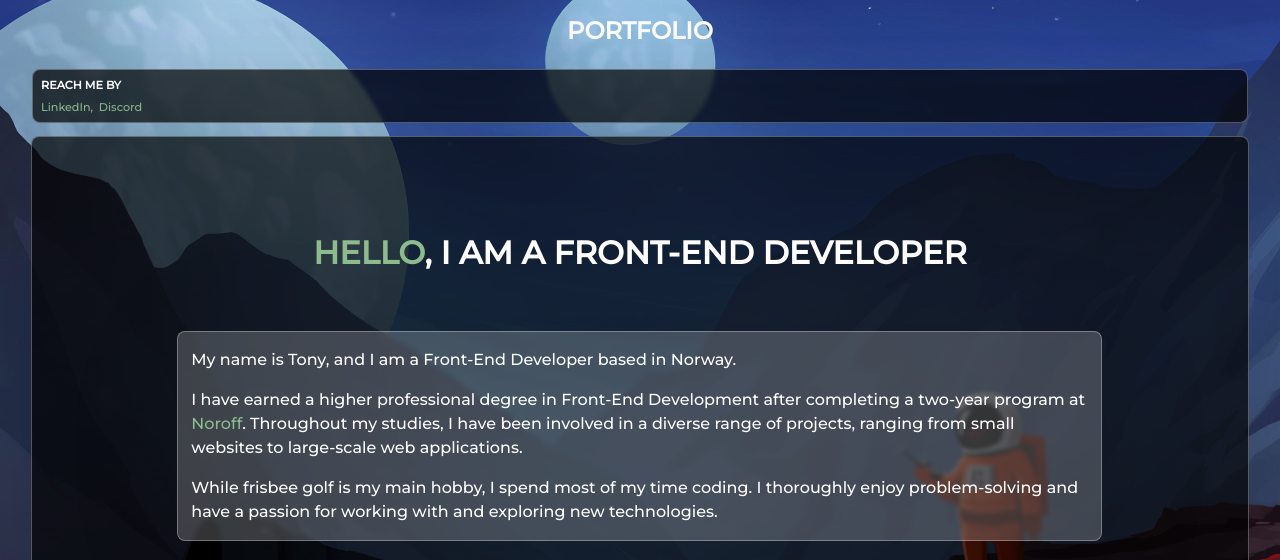
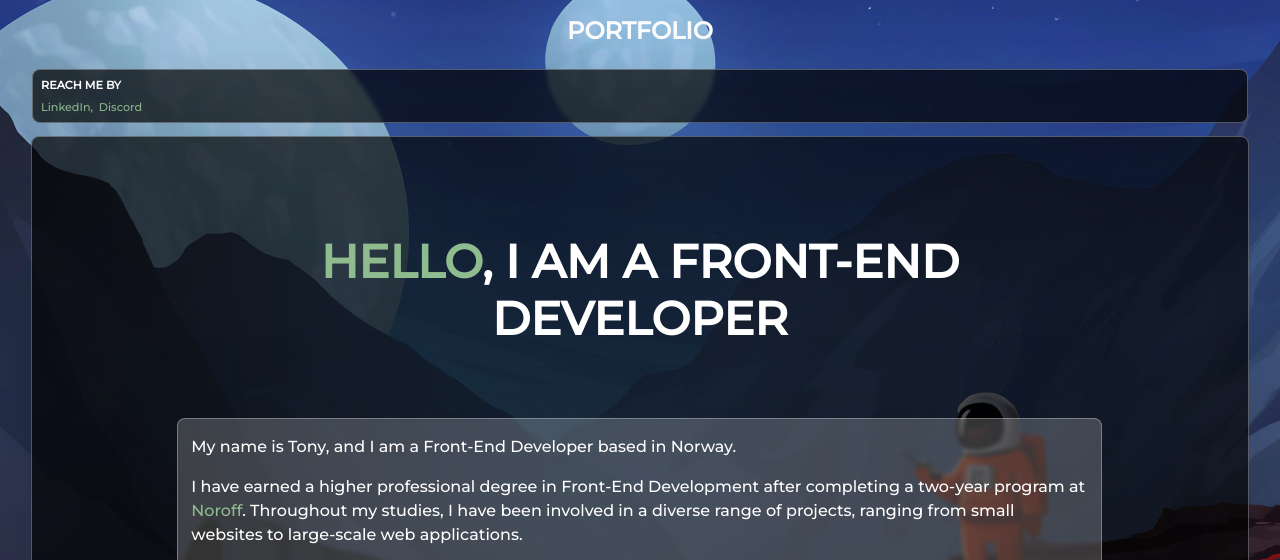
Before and after one commit to Moesera/portfolio, a website built with Vite: page index.html in a window 1280 px wide. Shown: the top 560 px of the page. Built offline with nearby package versions, Linux system fonts and the light colour scheme; files whose address does not match are found by name.

Commit message:
visual hierarchy

```diff
--- a/css/import/main.css
+++ b/css/import/main.css
@@ -98,7 +98,7 @@ h3 {
 
 h1 {
   margin-top: 10vmin;
-  font-size: 1.3em;
+  font-size: 1.8em;
   text-align: center;
 }
 
@@ -522,6 +522,10 @@ a:hover {
 }
 
 @media (min-width: 550px) {
+
+  h1 {
+    font-size: 2.9rem;
+  }
   .modal-content .modal-header h2 {
     font-size: 1.5rem;
   }
@@ -546,9 +550,6 @@ a:hover {
 }
 
 @media (min-width: 1250px) {
-  h1 {
-    font-size: 2rem;
-  }
 
   h2 {
     font-size: 1.5rem;
```
